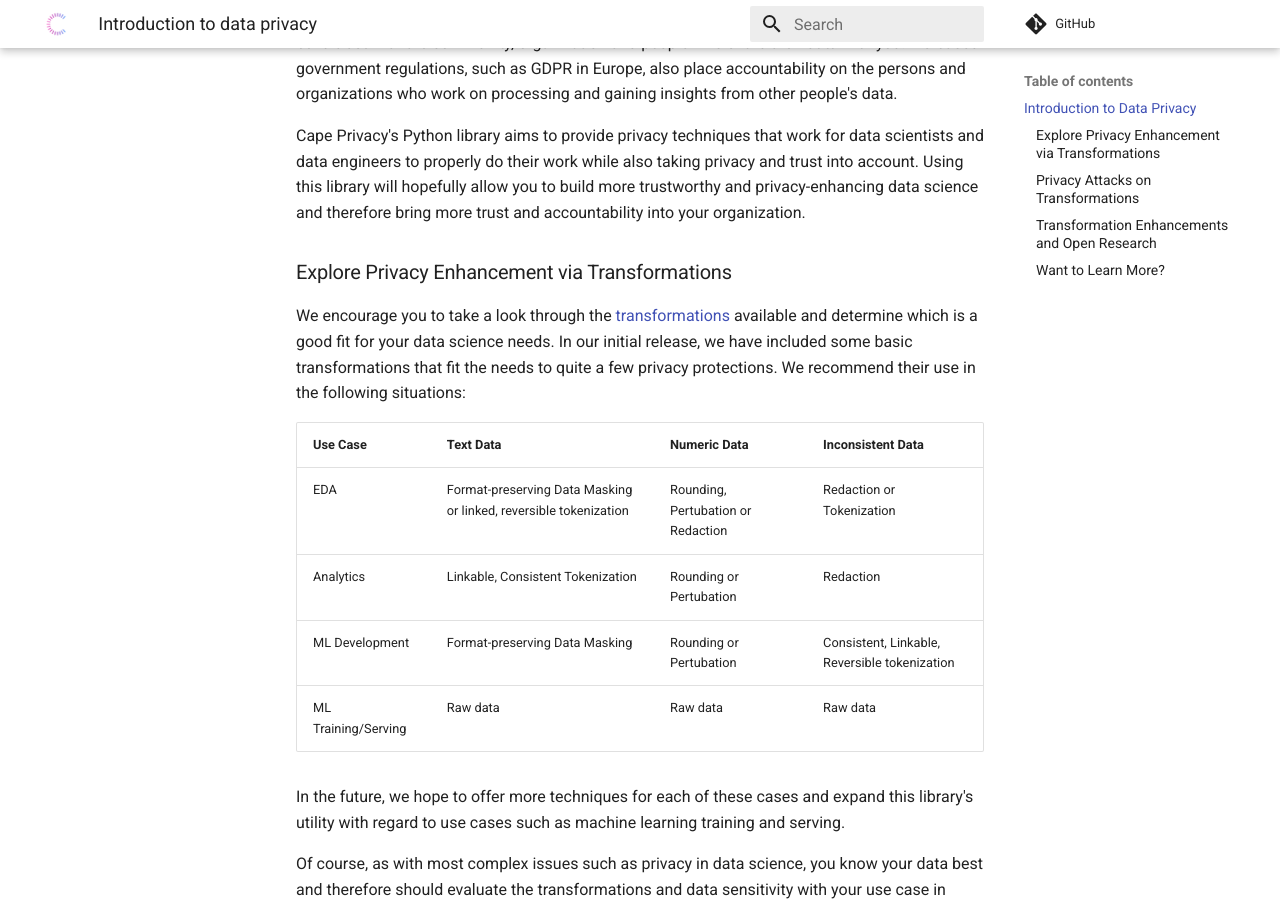
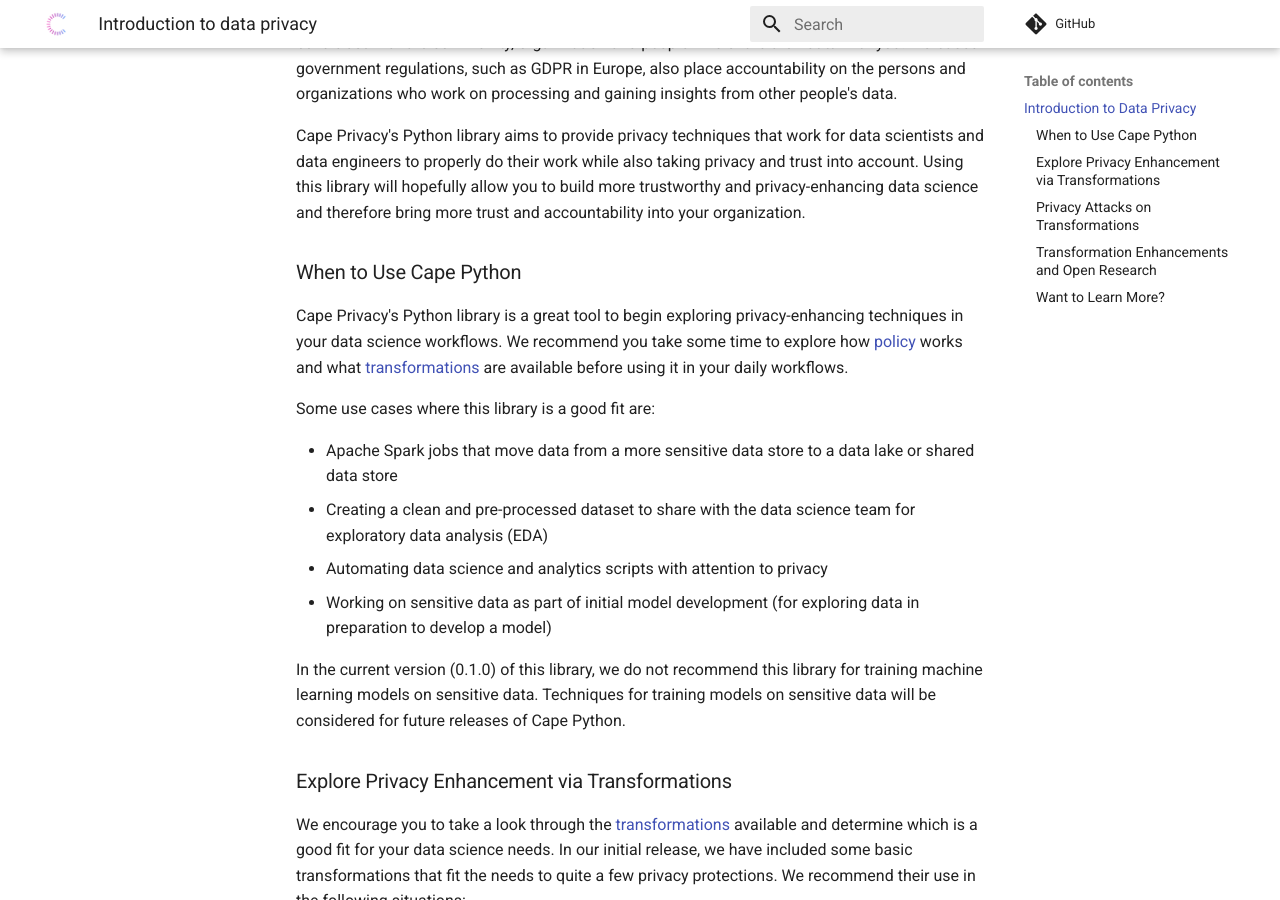
Before and after one commit to capeprivacy/documentation, an MkDocs documentation site: the page built from docs/best-practices/introduction-to-data-privacy.md, in a window 1280 px wide and 900 px high, scrolled down 275 px. Built offline with MkDocs 1.6.1 and Material for MkDocs 9.7.7, drawn with Linux system fonts in a browser that asks for light colours; comment, search, counter and statistics services are not loaded.

Commit message:
adding use cases

```diff
--- a/docs/best-practices/introduction-to-data-privacy.md
+++ b/docs/best-practices/introduction-to-data-privacy.md
@@ -3,6 +3,19 @@
 Data privacy is of increasing importance in the data science and data engineering fields to both build trust with the community, organization and people who share their data with you. Increased government regulations, such as GDPR in Europe, also place accountability on the persons and organizations who work on processing and gaining insights from other people's data.
 
 Cape Privacy's Python library aims to provide privacy techniques that work for data scientists and data engineers to properly do their work while also taking privacy and trust into account. Using this library will hopefully allow you to build more trustworthy and privacy-enhancing data science and therefore bring more trust and accountability into your organization.
+
+### When to Use Cape Python
+
+Cape Privacy's Python library is a great tool to begin exploring privacy-enhancing techniques in your data science workflows. We recommend you take some time to explore how [policy]() works and what [transformations]() are available before using it in your daily workflows.
+
+Some use cases where this library is a good fit are:
+
+- Apache Spark jobs that move data from a more sensitive data store to a data lake or shared data store
+- Creating a clean and pre-processed dataset to share with the data science team for exploratory data analysis (EDA)
+- Automating data science and analytics scripts with attention to privacy
+- Working on sensitive data as part of initial model development (for exploring data in preparation to develop a model)
+
+In the current version (0.1.0) of this library, we do not recommend this library for training machine learning models on sensitive data. Techniques for training models on sensitive data will be considered for future releases of Cape Python.
 
 ### Explore Privacy Enhancement via Transformations
 
```
